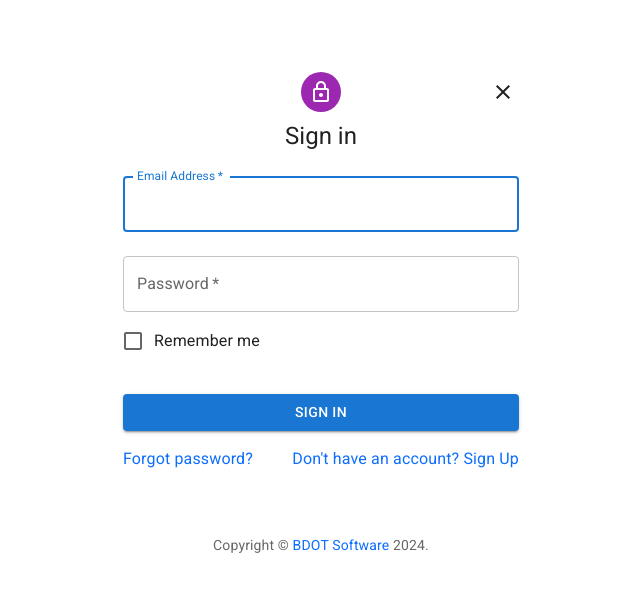
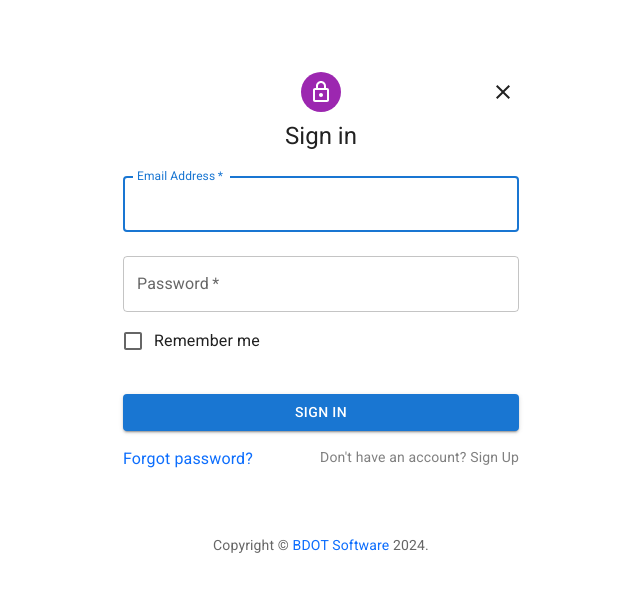
Before and after one commit to bjrfx/bdotsoftware.com, a React (Create React App) app: page /signin in a window 1280 px wide. Shown: the top 592 px of the page, without its empty margins (319-959 px from the left). Built offline with nearby package versions, Linux system fonts and the light colour scheme; no server answers.

Commit message:
Update (build version)
-Removed ipaddrs from footer
-Disabled signup button

```diff
--- a/src/components/footer/Footer.jsx
+++ b/src/components/footer/Footer.jsx
@@ -46,7 +46,7 @@ console.log('Device ID:', deviceId);
           &copy; <span id="displayYear">{new Date().getFullYear()}</span> All Rights Reserved By{' '}
           <Link to='/'>BDOT SOFTWARE</Link>
         </p>
-        <Typography fontWeight={100} variant='p' component='p'>{deviceId}: {ip} {city}, {region}</Typography>
+        {/* <Typography fontWeight={100} variant='p' component='p'>{deviceId}: {ip} {city}, {region}</Typography> */}
       </div>
     </section>
   );
--- a/src/pages/Login/LoginForm.jsx
+++ b/src/pages/Login/LoginForm.jsx
@@ -71,6 +71,7 @@ export default function LoginForm() {
     const handleClose = () => {
         navigate('/'); // Redirect to the home page
     };
+    const [isLinkDisabled, setIsLinkDisabled] = useState(true); // Change this to control the link state
 
     return (
         <ThemeProvider theme={defaultTheme}>
@@ -149,9 +150,18 @@ export default function LoginForm() {
                                 </Link>
                             </Grid>
                             <Grid item>
-                                <Link to='/signup' variant="body2">
+                                {/* <Link to='/signup' variant="body2">
                                     {"Don't have an account? Sign Up"}
-                                </Link>
+                                </Link> */}
+                                {isLinkDisabled ? (
+                                    <Typography variant="body2" style={{ color: 'gray', cursor: 'not-allowed' }}>
+                                        {"Don't have an account? Sign Up"}
+                                    </Typography>
+                                ) : (
+                                    <Link to='/signup' variant="body2">
+                                        {"Don't have an account? Sign Up"}
+                                    </Link>
+                                )}
                             </Grid>
                         </Grid>
                     </Box>
```
Also changed, not shown: 8 other files (tests, documents, lock files or other folders).
